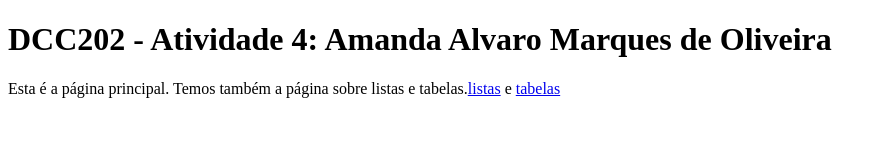
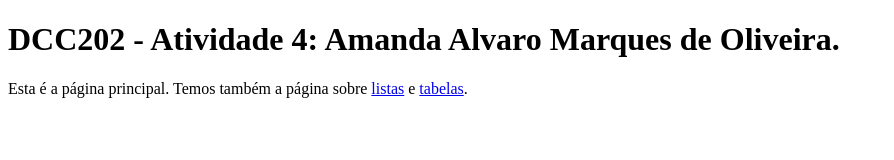
Before and after one commit to ufjf-dcc202/ufjf-dcc202-2023-3-b-atv4-amandaamarques, a website: page index.html in a window 1280 px wide. Shown: the whole page, without its empty margins (0-894 px from the left). Drawn offline with Linux system fonts and the light colour scheme.

Commit message:
Corrigi as âncoras dos paragrafos

```diff
--- a/index.html
+++ b/index.html
@@ -7,8 +7,8 @@
 </head>
 <body>
     <main>
-        <h1>DCC202 - Atividade 4: Amanda Alvaro Marques de Oliveira</h1>
-        <p>Esta é a página principal. Temos também a página sobre listas e tabelas.<a href="listas.html">listas</a> e <a href="tabelas.html">tabelas</a></p>
+        <h1>DCC202 - Atividade 4: Amanda Alvaro Marques de Oliveira.</h1>
+        <p>Esta é a página principal. Temos também a página sobre <a href="listas.html">listas</a> e <a href="tabelas.html">tabelas</a>. </p>
     </main>
 </body>
 </html>
--- a/package.json
+++ b/package.json
@@ -10,6 +10,7 @@
   "author": "",
   "license": "ISC",
   "devDependencies": {
-    "@playwright/test": "^1.37.1"
+    "@playwright/test": "^1.38.1",
+    "@types/node": "^20.6.5"
   }
 }
```
Also changed, not shown: listas.html (+1 -1 lines), tabelas.html (+1 -1 lines), 1 other file.
